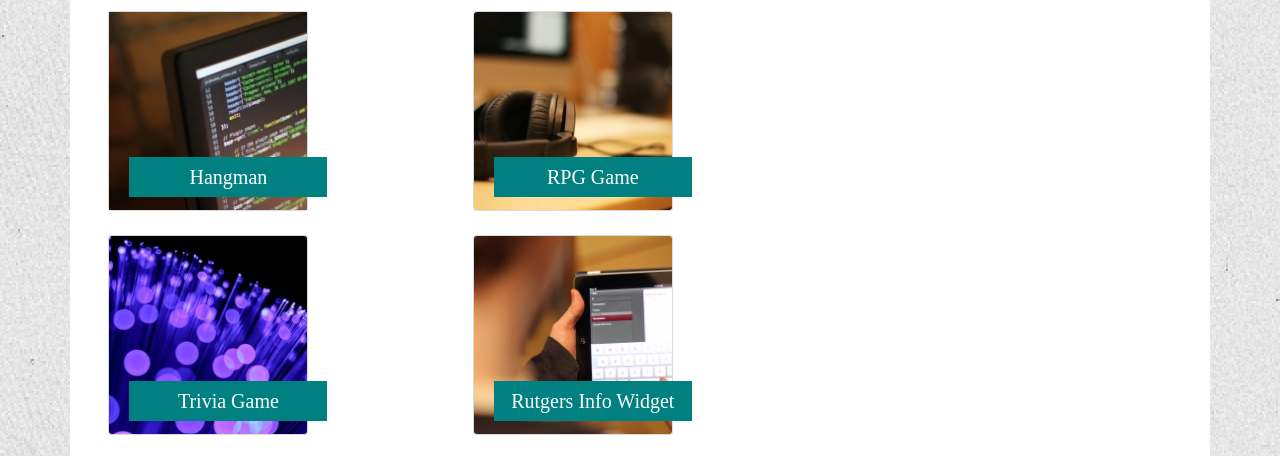
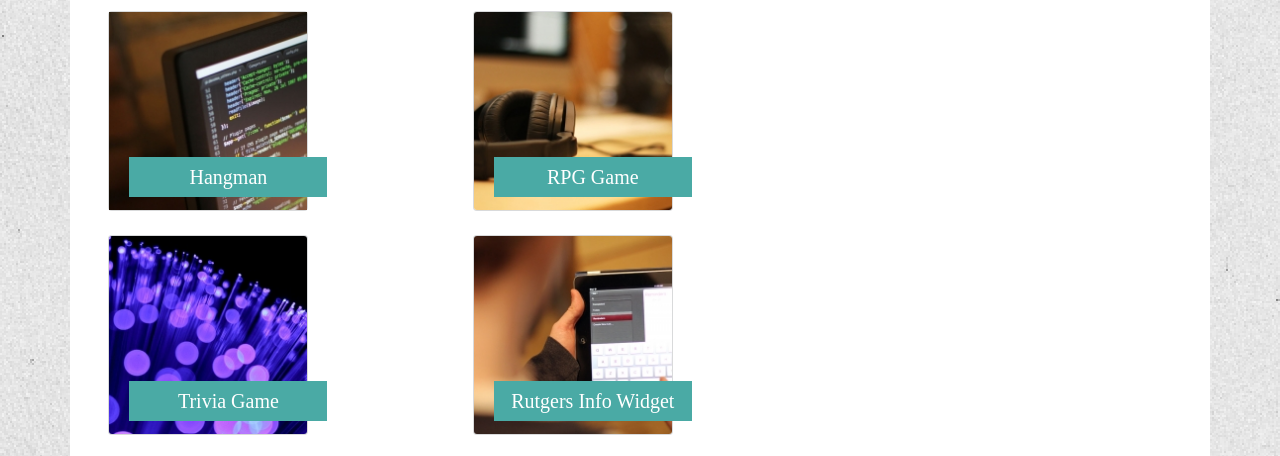
Before and after one commit to apetteruti/Bootstrap-Portfolio, a plain HTML site: page portfolio.html in a window 1280 px wide. Shown: the part 265-721 px from the top of the page. Drawn offline with nearby package versions, Linux system fonts and the light colour scheme.

Commit message:
color change in cards

```diff
--- a/assets/css/style.css
+++ b/assets/css/style.css
@@ -55,7 +55,7 @@
 
 .card-title-display{
     position: absolute;
-    background-color: teal;
+    background-color: #4aaaa5;
     color: white;
     text-align: center;
     font-family: serif;
```
